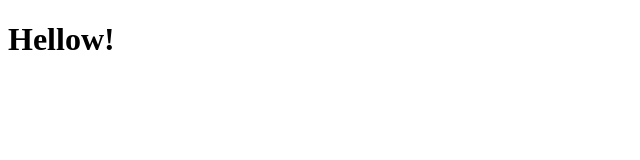
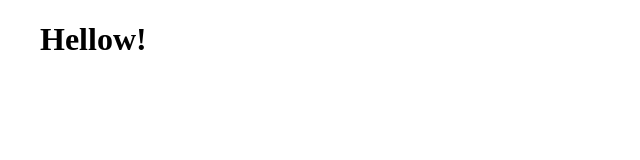
Before and after one commit to Igrorez/Igrorez.github.io, a plain HTML site: page index.html in a window 1280 px wide. Shown: the whole page, without its empty margins (0-640 px from the left). Drawn offline with Linux system fonts and the light colour scheme.

Commit message:
Update index.html

```diff
--- a/index.html
+++ b/index.html
@@ -8,4 +8,11 @@
 <body>
     <h1>Hellow!</h1>
 </body>
+    <style>
+        body {
+            max-width: 1200px;
+            margin-left: auto;
+            margin-right: auto;
+        }
+    </style>
 </html>
```
